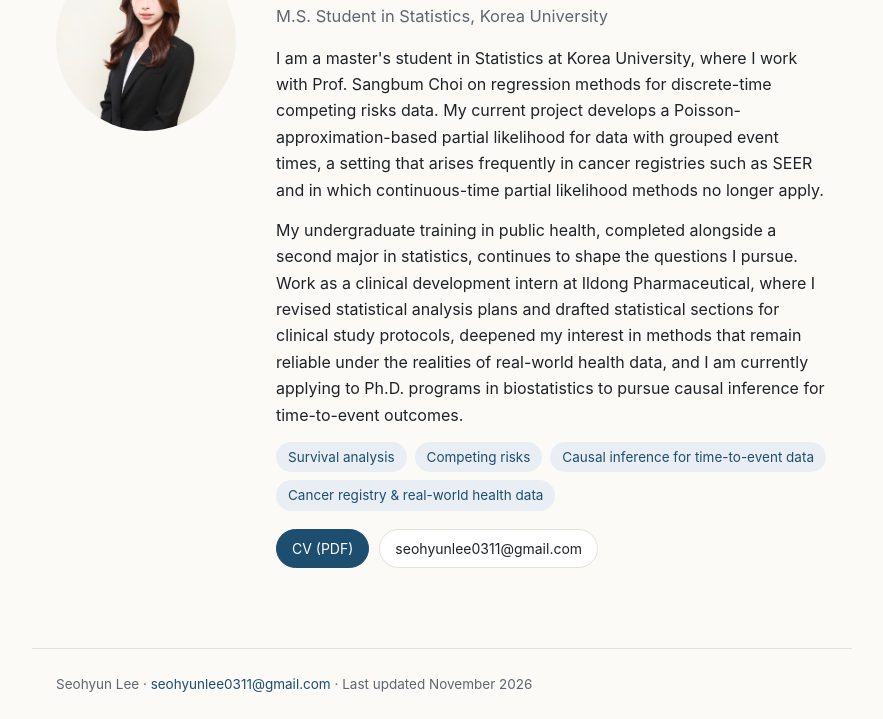
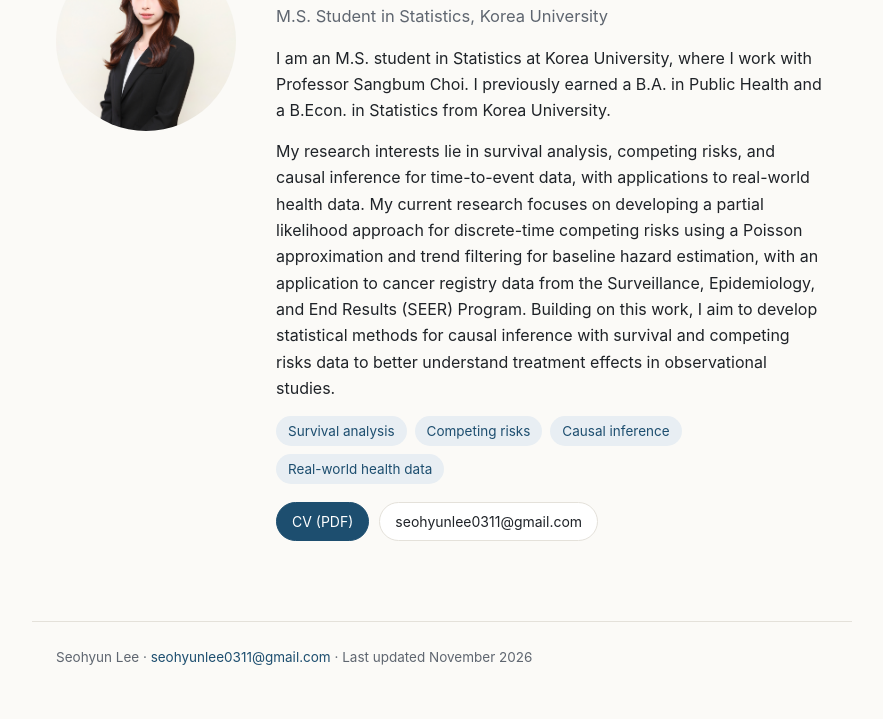
Before and after one commit to seo-hyun-lee/seo-hyun-lee.github.io, a plain HTML site: page index.html in a window 1280 px wide. Shown: the part 153-872 px from the top of the page, without its empty margins (198-1081 px from the left). After the commit the page ends 846 px from the top, so only its background shows below. Drawn offline with Linux system fonts and the light colour scheme.

Commit message:
Update index.html

```diff
--- a/index.html
+++ b/index.html
@@ -172,13 +172,13 @@
       <div class="bio">
         <h1>Seohyun Lee</h1>
         <p class="role">M.S. Student in Statistics, Korea University</p>
-        <p>I am a master's student in Statistics at Korea University, where I work with Prof. Sangbum Choi on regression methods for discrete-time competing risks data. My current project develops a Poisson-approximation-based partial likelihood for data with grouped event times, a setting that arises frequently in cancer registries such as SEER and in which continuous-time partial likelihood methods no longer apply.</p>
-        <p>My undergraduate training in public health, completed alongside a second major in statistics, continues to shape the questions I pursue. Work as a clinical development intern at Ildong Pharmaceutical, where I revised statistical analysis plans and drafted statistical sections for clinical study protocols, deepened my interest in methods that remain reliable under the realities of real-world health data, and I am currently applying to Ph.D. programs in biostatistics to pursue causal inference for time-to-event outcomes.</p>
+        <p>I am an M.S. student in Statistics at Korea University, where I work with Professor Sangbum Choi. I previously earned a B.A. in Public Health and a B.Econ. in Statistics from Korea University.</p>
+        <p>My research interests lie in survival analysis, competing risks, and causal inference for time-to-event data, with applications to real-world health data. My current research focuses on developing a partial likelihood approach for discrete-time competing risks using a Poisson approximation and trend filtering for baseline hazard estimation, with an application to cancer registry data from the Surveillance, Epidemiology, and End Results (SEER) Program. Building on this work, I aim to develop statistical methods for causal inference with survival and competing risks data to better understand treatment effects in observational studies.</p>
         <ul class="interests">
           <li>Survival analysis</li>
           <li>Competing risks</li>
-          <li>Causal inference for time-to-event data</li>
-          <li>Cancer registry &amp; real-world health data</li>
+          <li>Causal inference</li>
+          <li>Real-world health data</li>
         </ul>
         <div class="contact">
           <a class="btn primary" href="cv.pdf" target="_blank" rel="noopener">CV (PDF)</a>
```
